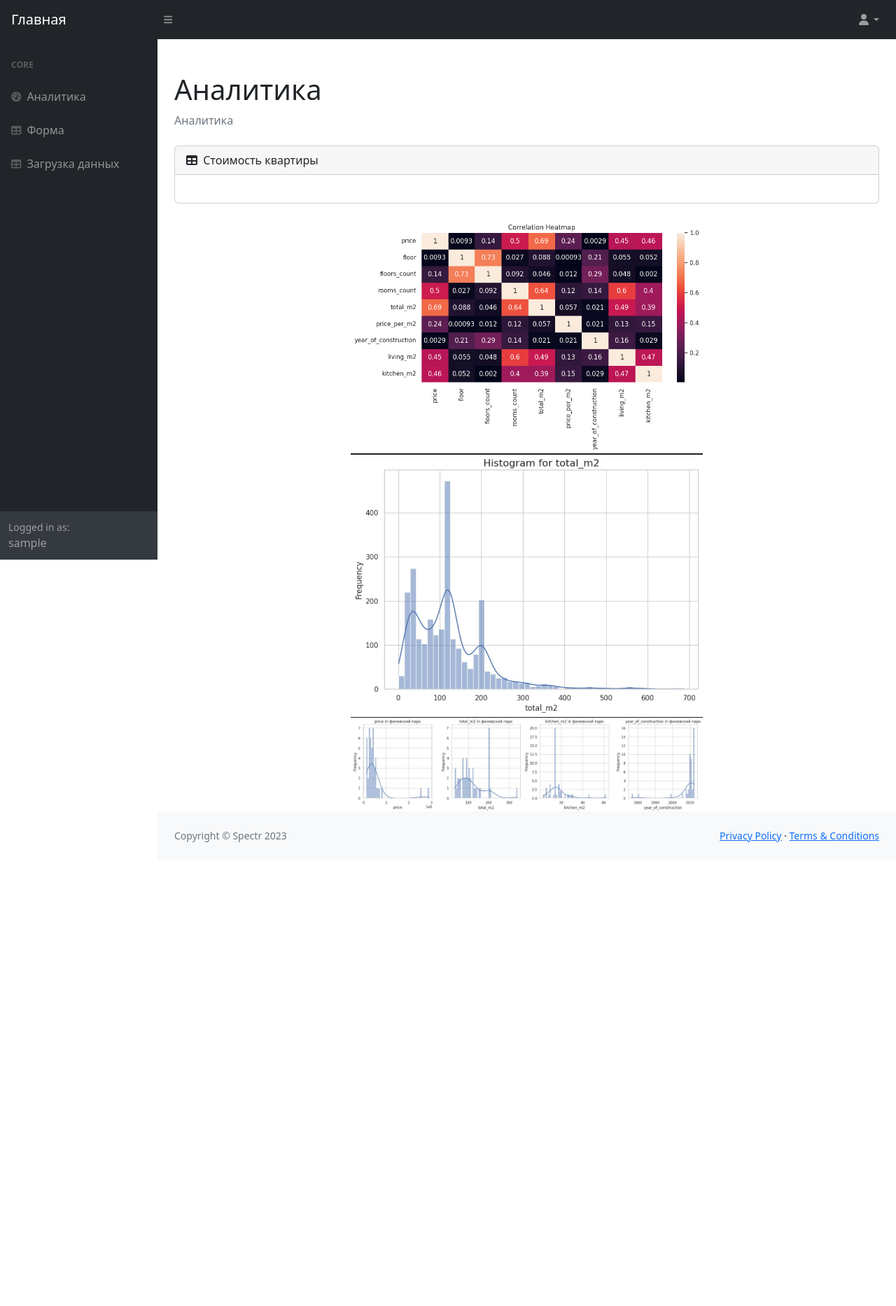
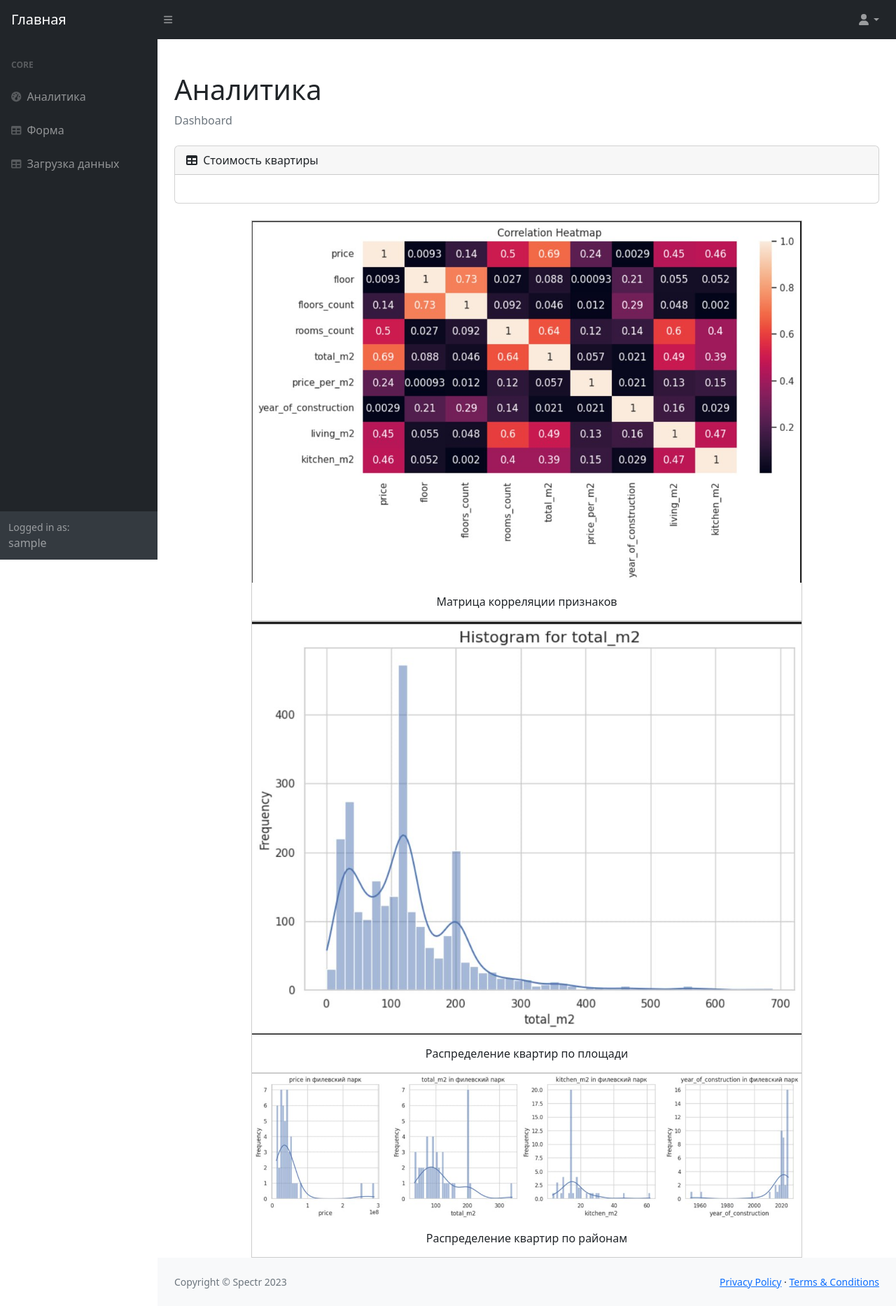
Before and after one commit to SpectrApp/Spectr_App, a Flask app: page /dashboard/ in a window 1280 px wide. Shown: the whole page at 70% size. Before the commit the page ends 1204 px from the top, so only its background shows below. Run offline with Flask 3, Linux system fonts and the light colour scheme; the visitor is signed in with stand-in values (Sample User, id 1); data comes from the database, SQL or seed files in the repository; some libraries are stand-ins or nearby versions.

Commit message:
Fix images

```diff
--- a/app/templates/dashboard.html
+++ b/app/templates/dashboard.html
@@ -4,7 +4,7 @@
 <div class="container-fluid px-4">
   <h1 class="mt-4">Аналитика</h1>
   <ol class="breadcrumb mb-4">
-    <li class="breadcrumb-item active">Аналитика</li>
+    <li class="breadcrumb-item active">Dashboard</li>
   </ol>
   <div class="card mb-4">
     <div class="card-header">
@@ -16,15 +16,32 @@
     </div>
   </div>
   <style>
-    * {
-      padding: 0;
-      margin: 0;
+    div.gallery {
+      margin: 5px;
+      border: 1px solid #ccc;
+      float: none;
+      width: 80%;
+      display: block;
+      margin: auto;
+    }
+
+    div.gallery:hover {
+      border: 1px solid #777;
+    }
+
+    div.gallery img {
+      width: 100%;
+      height: auto;
+    }
+
+    div.desc {
+      padding: 15px;
+      text-align: center;
     }
 
     .fit {
-      /* set relative picture size */
-      max-width: 50%;
-      max-height: 50%;
+      max-width: 80%;
+      max-height: 80%;
     }
 
     .center {
@@ -32,10 +49,30 @@
       margin: auto;
     }
   </style>
-  <!--<div class="card mb-4">-->
-    <img class="center fit" src="{{ url_for('static', filename='pictures/correlation_heatmap.png') }}">
-    <img class="center fit" src="{{ url_for('static', filename='pictures/histogram_totalm2.jpg') }}">
-    <img class="center fit" src="{{ url_for('static', filename='pictures/histograms_districts.jpg') }}">
-  <!--</div>-->
+  <div class="container center">
+    <div class="gallery center">
+      <a target="_blank" href="{{ url_for('static', filename='pictures/correlation_heatmap.jpg') }}">
+        <img src="{{ url_for('static', filename='pictures/correlation_heatmap.jpg') }}" alt="Cinque Terre" width="600"
+          height="400">
+      </a>
+      <div class="desc">Матрица корреляции признаков</div>
+    </div>
+
+    <div class="gallery">
+      <a target="_blank" href="{{ url_for('static', filename='pictures/histogram_totalm2.jpg') }}">
+        <img src="{{ url_for('static', filename='pictures/histogram_totalm2.jpg') }}" alt="Forest" width="600"
+          height="400">
+      </a>
+      <div class="desc">Распределение квартир по площади</div>
+    </div>
+
+    <div class="gallery">
+      <a target="_blank" href="{{ url_for('static', filename='pictures/histograms_districts.jpg') }}">
+        <img src="{{ url_for('static', filename='pictures/histograms_districts.jpg') }}" alt="Northern Lights"
+          width="600" height="400">
+      </a>
+      <div class="desc">Распределение квартир по районам</div>
+    </div>
+  </div>
 </div>
 {% endblock %}
```
Also changed, not shown: app/static/pictures/correlation_heatmap.jpg (added), app/static/pictures/correlation_heatmap.png.
